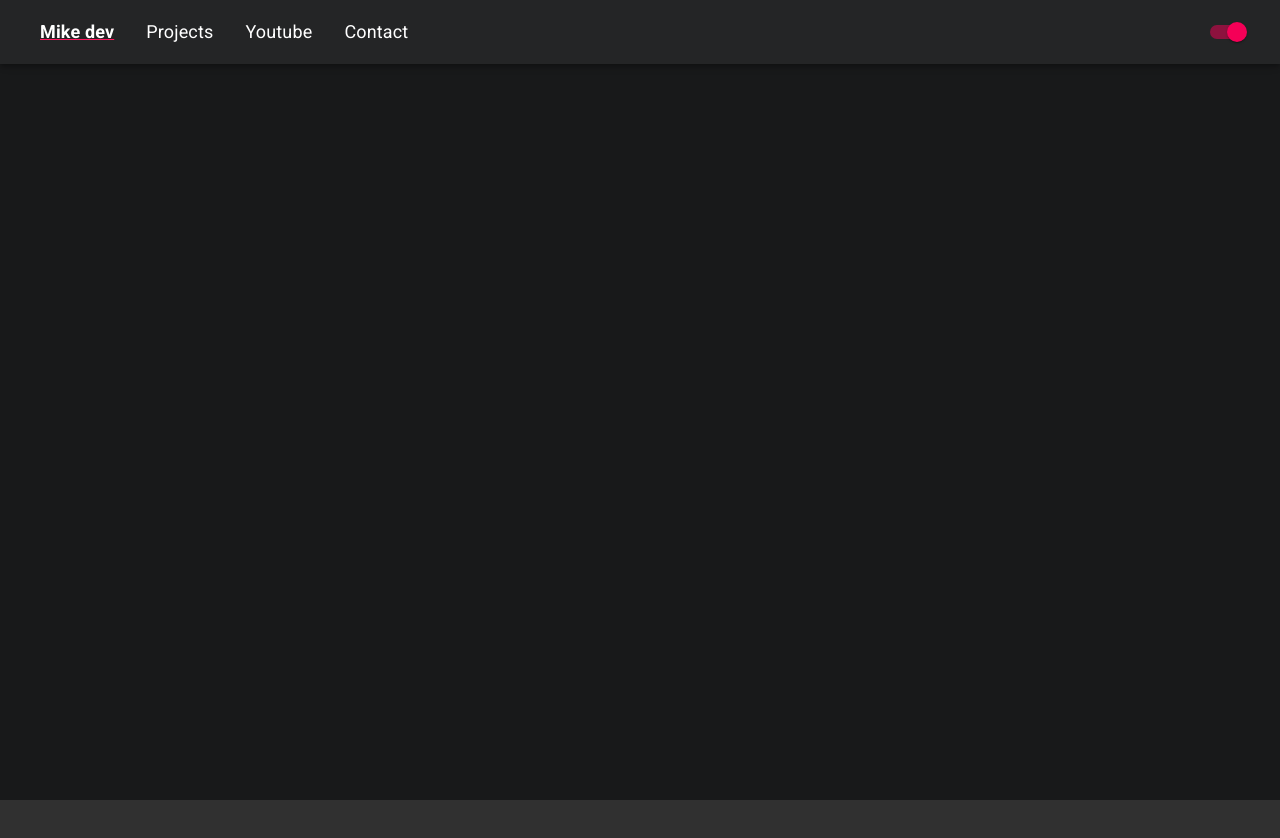
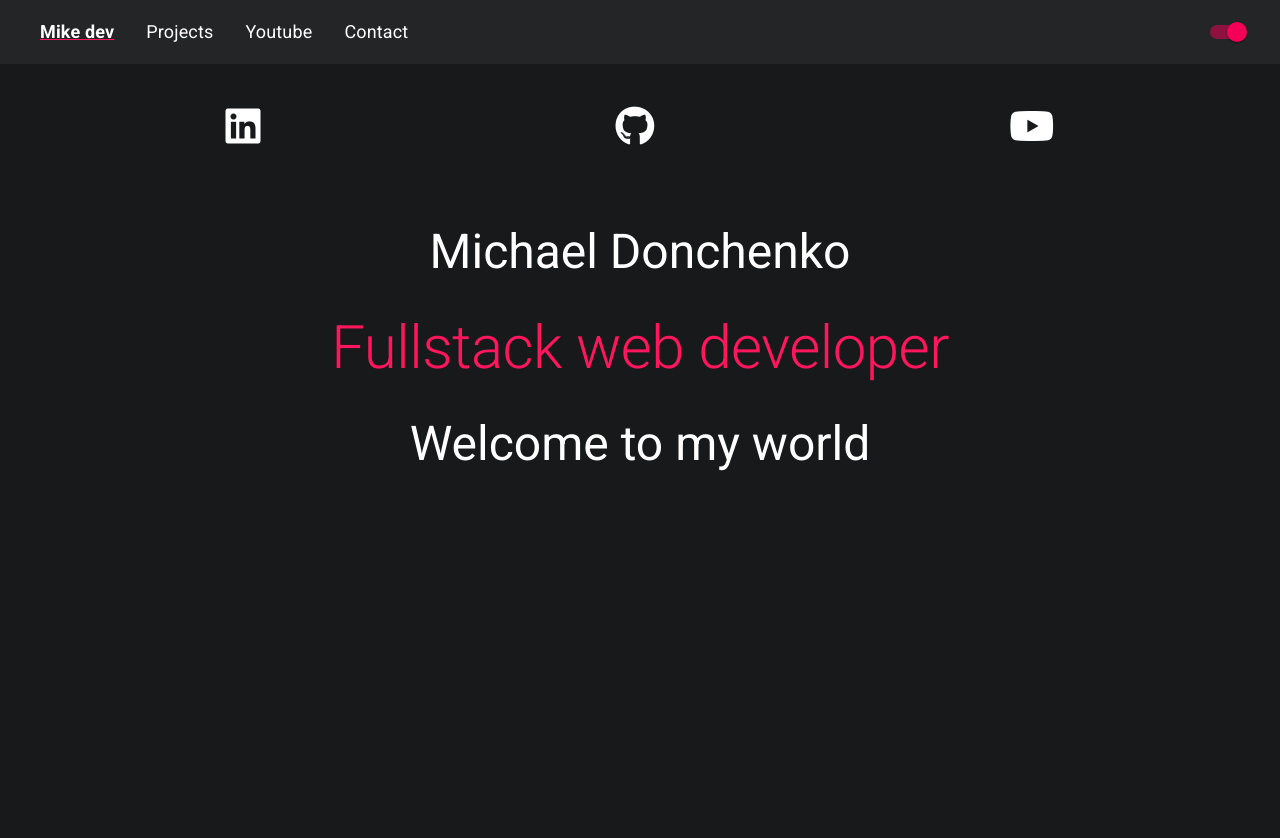
Before and after one commit to michaelDonchenko/mike-dev-client, a React (Create React App) app: page / in a window 1280 px wide. Shown: the top 838 px of the page. Before the commit the page ends 800 px from the top, so only its background shows below. Built offline with nearby package versions, Linux system fonts and the light colour scheme.

Commit message:
improving home page added social media toolbar and started with animations

```diff
--- a/package.json
+++ b/package.json
@@ -13,6 +13,7 @@
     "react-dom": "^17.0.2",
     "react-router-dom": "^5.2.0",
     "react-scripts": "4.0.3",
+    "react-spring": "^9.1.0",
     "web-vitals": "^1.1.1"
   },
   "scripts": {
--- a/public/index.html
+++ b/public/index.html
@@ -13,6 +13,10 @@
       rel="stylesheet"
       href="https://fonts.googleapis.com/css?family=Roboto:300,400,500,700&display=swap"
     />
+    <script
+      src="https://kit.fontawesome.com/40ca6d0e90.js"
+      crossorigin="anonymous"
+    ></script>
 
     <title>Mike-dev</title>
   </head>
--- a/src/App.jsx
+++ b/src/App.jsx
@@ -1,4 +1,4 @@
-import React from 'react'
+import React, { useState, useEffect } from 'react'
 import { useContext } from 'react'
 import { Container, CssBaseline, ThemeProvider } from '@material-ui/core'
 import { DarkModeContext } from './context/themeContext'
@@ -7,13 +7,23 @@ import darkTheme from './DarkTheme'
 import lightTheme from './LightTheme'
 import Navbar from './components/navbar/Navbar'
 import { BrowserRouter as Router, Switch, Route } from 'react-router-dom'
+import Home from './pages/home/Home'
+import SocialMediaBar from './components/socialMediaBar/SocialMediaBar'
 
 const App = () => {
   const { state } = useContext(DarkModeContext)
   const { darkMode } = state
   const classes = styles()
+  const [width, setWidth] = useState(window)
 
-  console.log(darkTheme)
+  const handleWithChange = () => {
+    setWidth(window.innerWidth)
+  }
+
+  useEffect(() => {
+    window.addEventListener('resize', handleWithChange)
+    return () => window.removeEventListener('resize', handleWithChange)
+  }, [])
 
   return (
     <Router>
@@ -23,8 +33,13 @@ const App = () => {
 
         <Switch>
           <main className={darkMode ? classes.dark : classes.light}>
-            <Container maxWidth='lg'>
-              <span>Some text</span>
+            <Container className={classes.mainContainer} maxWidth='lg'>
+              <SocialMediaBar />
+              <Route
+                exact
+                path='/'
+                component={() => <Home width={width} darkMode={darkMode} />}
+              />
             </Container>
           </main>
         </Switch>
--- a/src/components/navbar/Navbar.jsx
+++ b/src/components/navbar/Navbar.jsx
@@ -13,7 +13,7 @@ const Navbar = () => {
   return (
     <AppBar
       className={darkMode ? classes.darkNav : classes.lightNav}
-      position='fixed'
+      position='static'
     >
       <Hidden smUp>
         <Button
--- /dev/null
+++ b/src/components/socialMediaBar/SocialMediaBar.jsx
@@ -0,0 +1,46 @@
+import { Toolbar } from '@material-ui/core'
+import React, { useContext } from 'react'
+import styles from './styles'
+import { DarkModeContext } from '../../context/themeContext'
+import Tooltip from '@material-ui/core/Tooltip'
+
+const SocialMediaBar = () => {
+  const classes = styles()
+  const { state } = useContext(DarkModeContext)
+  const { darkMode } = state
+  return (
+    <Toolbar className={classes.toolBar}>
+      <Tooltip placement='left-start' title='Linkedin'>
+        <a
+          className={darkMode ? classes.iconDarkMode : classes.iconLightMode}
+          href='https://www.linkedin.com/in/michael-donchenko-39aa711b3/'
+          target='blank'
+        >
+          <i class='fab fa-linkedin'></i>
+        </a>
+      </Tooltip>
+
+      <Tooltip placement='left-start' title='Github'>
+        <a
+          className={darkMode ? classes.iconDarkMode : classes.iconLightMode}
+          href='https://github.com/michaelDonchenko'
+          target='blank'
+        >
+          <i class='fab fa-github'></i>
+        </a>
+      </Tooltip>
+
+      <Tooltip placement='left-start' title='Youtube'>
+        <a
+          className={darkMode ? classes.iconDarkMode : classes.iconLightMode}
+          href='https://www.youtube.com/channel/UCnOX2mLQzn3GE8Vzrddtx3g'
+          target='blank'
+        >
+          <i class='fab fa-youtube'></i>
+        </a>
+      </Tooltip>
+    </Toolbar>
+  )
+}
+
+export default SocialMediaBar
--- /dev/null
+++ b/src/components/socialMediaBar/styles.js
@@ -0,0 +1,30 @@
+import { makeStyles } from '@material-ui/core'
+
+const useStyles = makeStyles((theme) => ({
+  toolBar: {
+    display: 'flex',
+    flexDirection: 'row',
+    flexWrap: 'wrap',
+    justifyContent: 'space-around',
+  },
+
+  iconDarkMode: {
+    textDecoration: 'none',
+    fontSize: '40px',
+    color: 'white',
+    '&:hover': {
+      color: '#ff165d',
+    },
+  },
+
+  iconLightMode: {
+    textDecoration: 'none',
+    fontSize: '40px',
+    color: '#26a69a',
+    '&:hover': {
+      color: '#00bcd4',
+    },
+  },
+}))
+
+export default useStyles
--- /dev/null
+++ b/src/pages/home/Home.jsx
@@ -0,0 +1,42 @@
+import { Typography } from '@material-ui/core'
+import React from 'react'
+import styles from './styles'
+import { useSpring, animated } from 'react-spring'
+
+const Home = (props) => {
+  const { width, darkMode } = props
+  const classes = styles()
+  const animation = useSpring({ opacity: 1, from: { opacity: 0 } })
+
+  return (
+    <div className={classes.flexCenter}>
+      <animated.div style={animation} className={classes.flexDiv}>
+        <Typography
+          className={classes.header}
+          variant={width < 700 ? 'h4' : 'h3'}
+          align='center'
+        >
+          Michael Donchenko
+        </Typography>
+
+        <Typography
+          className={darkMode ? classes.headerDark : classes.headerLight}
+          variant={width < 700 ? 'h4' : 'h2'}
+          align='center'
+        >
+          Fullstack web developer
+        </Typography>
+
+        <Typography
+          className={classes.header}
+          variant={width < 700 ? 'h4' : 'h3'}
+          align='center'
+        >
+          Welcome to my world
+        </Typography>
+      </animated.div>
+    </div>
+  )
+}
+
+export default Home
--- /dev/null
+++ b/src/pages/home/styles.js
@@ -0,0 +1,29 @@
+import { makeStyles } from '@material-ui/core'
+
+const useStyles = makeStyles((theme) => ({
+  flexCenter: {
+    display: 'flex',
+    flexDirection: 'column',
+    justifyContent: 'center',
+    margin: theme.spacing(2, 0),
+    width: '100%',
+  },
+
+  flexDiv: {
+    display: 'flex',
+    flexDirection: 'column',
+    margin: theme.spacing(6, 0),
+  },
+
+  headerDark: {
+    margin: theme.spacing(4, 0),
+    color: '#ff165d',
+  },
+
+  headerLight: {
+    margin: theme.spacing(4, 0),
+    color: '#00bcd4',
+  },
+}))
+
+export default useStyles
--- a/src/styles.js
+++ b/src/styles.js
@@ -1,6 +1,6 @@
 import { makeStyles } from '@material-ui/core'
 
-const useStyles = makeStyles({
+const useStyles = makeStyles((theme) => ({
   dark: {
     minHeight: '100vh',
     backgroundColor: '#18191a',
@@ -12,6 +12,12 @@ const useStyles = makeStyles({
     backgroundColor: '#fafafa',
     margin: 0,
   },
-})
+
+  mainContainer: {
+    display: 'flex',
+    flexDirection: 'column',
+    paddingTop: theme.spacing(4),
+  },
+}))
 
 export default useStyles
```
Also changed, not shown: 1 other file (tests, documents, lock files or other folders).
